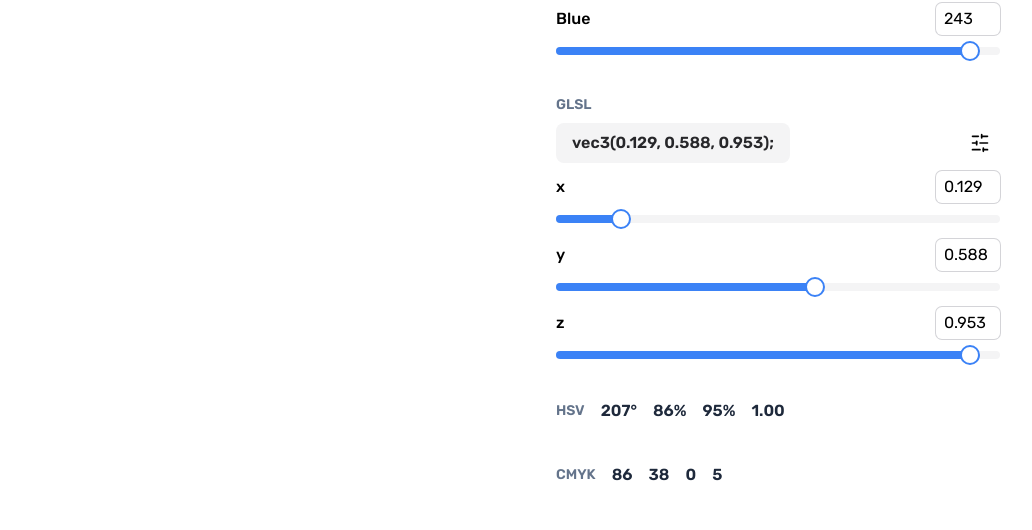
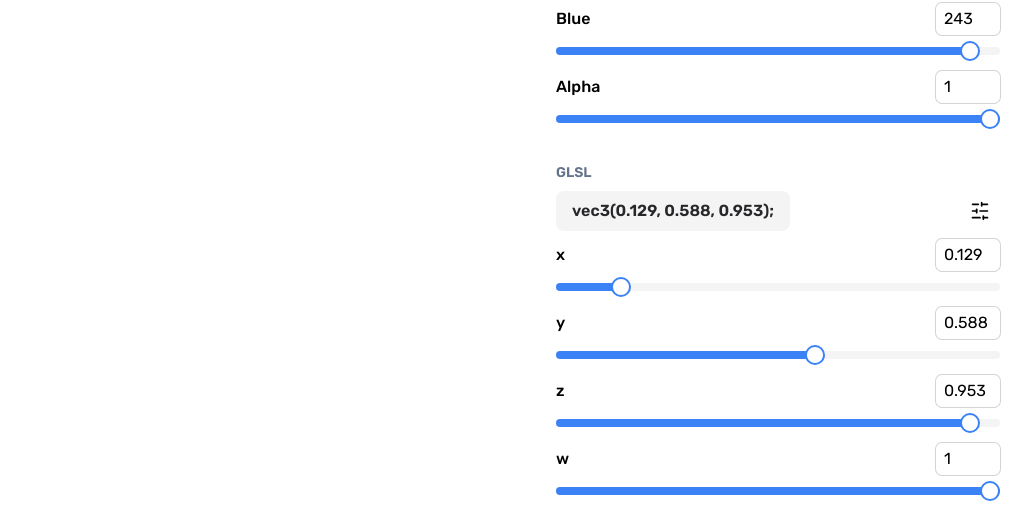
Before and after one commit to soumakkdev/hue-picker, a React (Vite) app: page / in a window 1280 px wide. Shown: the part 405-935 px from the top of the page, without its empty margins (116-1148 px from the left). Built offline with nearby package versions, Linux system fonts and the light colour scheme.

Commit message:
alpha slider added

```diff
--- a/src/components/GLSLControls.tsx
+++ b/src/components/GLSLControls.tsx
@@ -59,6 +59,14 @@ export default function GLSLControls() {
 					handleInputChange={(value) => handleInputChange('z', value)}
 					handleSliderChange={(value) => handleSliderChange('z', value)}
 				/>
+				<Controls
+					max={1}
+					step={0.001}
+					value={`${color.glsl.w === 0 || color.glsl.w === 1 ? color.glsl.w : color.glsl.w.toFixed(2)}`}
+					title="w"
+					handleInputChange={(value) => handleInputChange('w', value)}
+					handleSliderChange={(value) => handleSliderChange('w', value)}
+				/>
 			</div>
 		</div>
 	)
--- a/src/components/RGBControls.tsx
+++ b/src/components/RGBControls.tsx
@@ -10,10 +10,16 @@ export default function RGBControls() {
 	const { color, setColor } = useContext(ColorContext)
 
 	function handleInputChange(key: string, value: string) {
-		let parsedValue = value ? parseInt(value) : 0
-		if (parsedValue > RGB_MAX) {
-			parsedValue = 255
+		let parsedValue
+		if (key === 'a') {
+			parsedValue = value ? parseFloat(value) : 0
+		} else {
+			parsedValue = value ? parseInt(value) : 0
+			if (parsedValue > RGB_MAX) {
+				parsedValue = 255
+			}
 		}
+
 		setColor(ColorUtils.convert('rgb', Object.assign(color.rgb, { [key]: parsedValue })))
 	}
 
@@ -59,6 +65,14 @@ export default function RGBControls() {
 					handleInputChange={(value) => handleInputChange('b', value)}
 					handleSliderChange={(value) => handleSliderChange('b', value)}
 				/>
+				<Controls
+					max={1}
+					step={0.001}
+					value={`${color.rgb.a === 0 || color.rgb.a === 1 ? color.rgb.a : color.rgb.a.toFixed(2)}`}
+					title="Alpha"
+					handleInputChange={(value) => handleInputChange('a', value)}
+					handleSliderChange={(value) => handleSliderChange('a', value)}
+				/>
 			</div>
 		</div>
 	)
```
